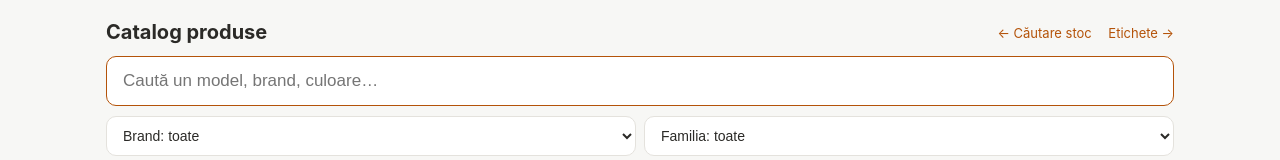
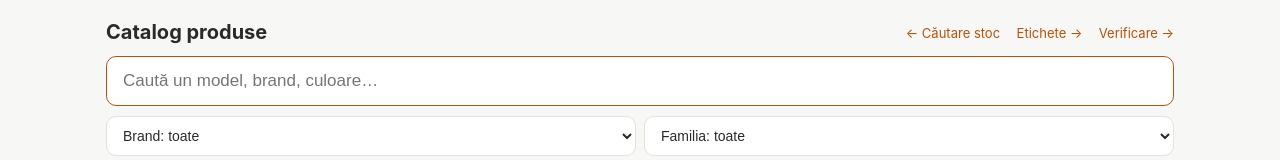
Before and after one commit to metameridiansrl-eng/smartbill-stoc, a website: page public/catalog.html in a window 1280 px wide. Shown: the top 160 px of the page. Drawn offline with Linux system fonts and the light colour scheme; no server answers.

Commit message:
Update catalog.html

```diff
--- a/public/catalog.html
+++ b/public/catalog.html
@@ -170,6 +170,7 @@
     <div>
       <a class="nav-link" href="/">← Căutare stoc</a>
       <a class="nav-link" href="/etichete.html">Etichete →</a>
+      <a class="nav-link" href="/verificare.html">Verificare →</a>
     </div>
   </div>
   <input id="search" type="text" placeholder="Caută un model, brand, culoare…" autofocus />
```
